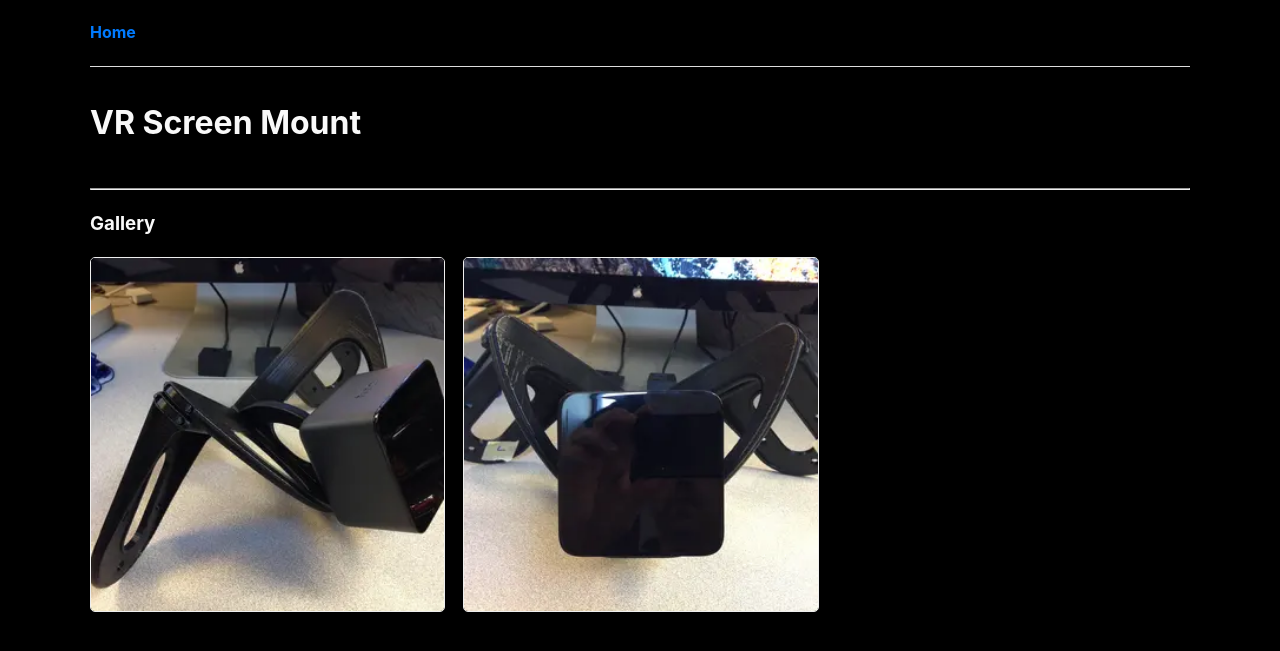
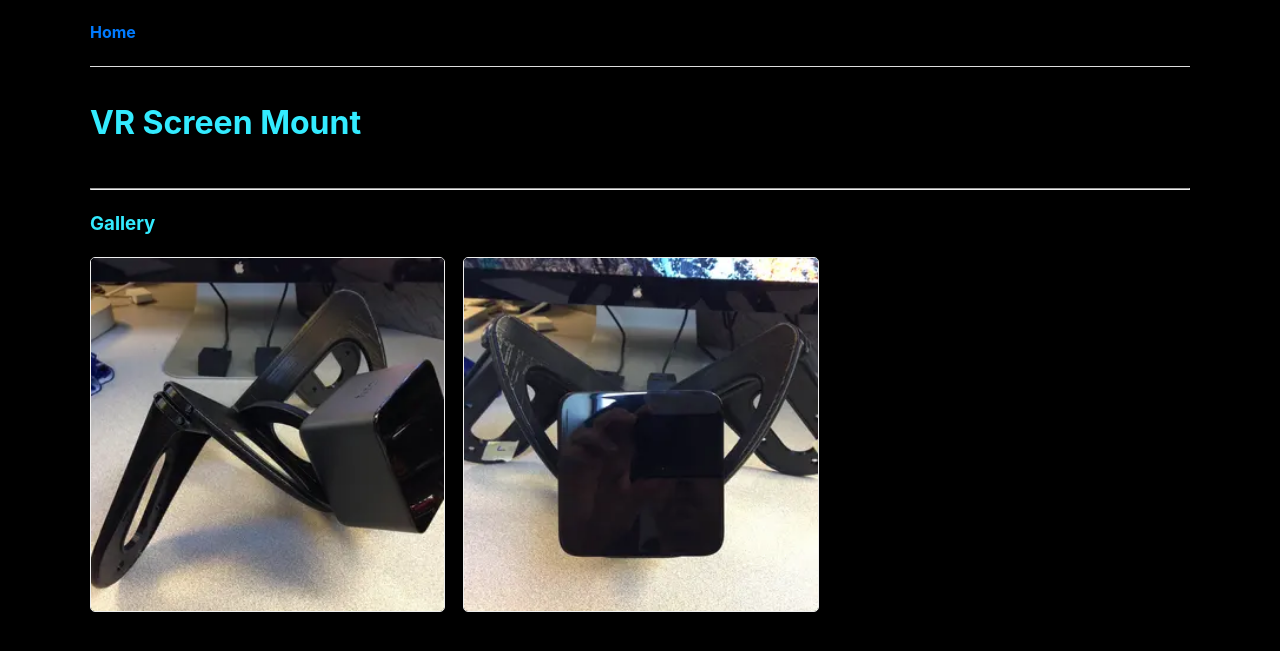
Before and after one commit to tenorvis/portfolio, a Jekyll site: the page built from _projects/screen-mount.md, in a window 1280 px wide. Shown: the top 651 px of the page. Built offline with Jekyll 4.4.1, drawn with Linux system fonts in a browser that asks for light colours.

```diff
--- a/assets/css/style.css
+++ b/assets/css/style.css
@@ -2,7 +2,7 @@
 body {
     font-family: -apple-system, BlinkMacSystemFont, "Segoe UI", Roboto, Helvetica, Arial, sans-serif;
     line-height: 1.6;
-    color: #f9f9f9;
+    color: #33ebff;
     padding: 0 20px; /* Buffer for mobile edges */
     max-width: 1100px;
     margin: 0 auto;
```
